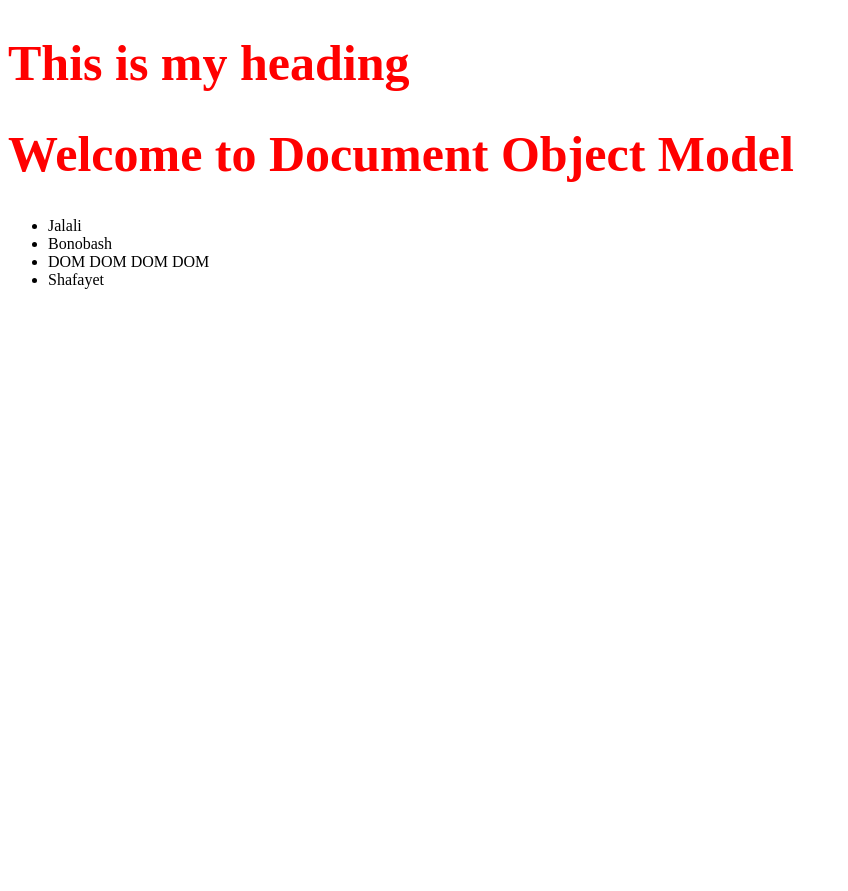
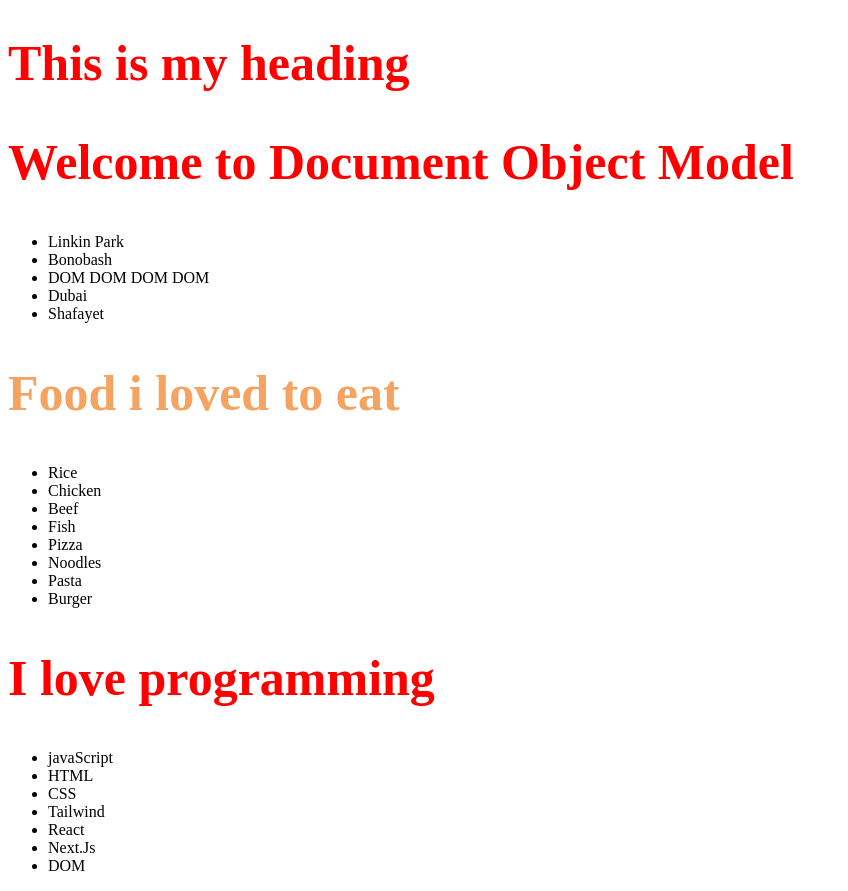
Before and after one commit to iamarifhossain1/document-object-model, a plain HTML site: page index.html in a window 1280 px wide. Shown: the whole page, without its empty margins (0-848 px from the left). Before the commit the page ends 800 px from the top, so only its background shows below. Drawn offline with Linux system fonts and the light colour scheme.

Commit message:
getElementByTagName

```diff
--- a/index.html
+++ b/index.html
@@ -12,33 +12,63 @@
             <h1>This is my heading</h1>
         </header>
         <main>
-            <h1>Welcome to Document Object Model</h1>
+            <section>
+                <h1>Welcome to Document Object Model</h1>
             <ul>
-                <li>Jalali</li>
+                <li id="band">Jalali Set</li>
                 <li>Bonobash</li>
                 <li>DOM DOM DOM DOM</li>
+                <li class="international">Dubai</li>
                 <li>Shafayet</li>
             </ul>
+            </section>
+
+            <section>
+                <h1 id="food-title">Foods i love</h1>
+                <ul>
+                    <li>Rice</li>
+                    <li>Chicken</li>
+                    <li>Beef</li>
+                    <li>Fish</li>
+                    <li class="foreign">Pizza</li>
+                    <li class="foreign">Noodles</li>
+                    <li class="foreign">Pasta</li>
+                    <li class="foreign">Burger</li>
+                </ul>
+            </section>
+
+            <section>
+                <h1 id="book-heading">Hello</h1>
+                <ul>
+                    <li class="book">javaScript</li>
+                    <li class="book">HTML</li>
+                    <li class="book">CSS</li>
+                    <li class="book">Tailwind</li>
+                    <li class="book">React</li>
+                    <li class="book">Next.Js</li>
+                    <li class="book">DOM</li>
+                </ul>
+
         </main>
     <script>
         // console.log('Hello From JavaScipt');
         // console.log('Kire JavaScript');
-        console.log('Document Object Model');
+        // console.log('Document Object Model');
 
         student = {
             name: 'Arif Hossain',
             id: 121,
             qualification: function (level) {
-                console.log('Highest level of education', level);
+                // console.log('Highest level of education', level);
 
             }
         }
 
         const liCollection = document.getElementsByTagName('li');
-        console.log(liCollection);
+        // console.log(liCollection);
 
         for(const li of liCollection) {
-            console.log(li.innerText);
+            // console.log(li.innerText);
 
         }
 
@@ -46,11 +76,42 @@
 
         const allH1Tags = document.getElementsByTagName('h1');
         for(const tag of allH1Tags) {
-            console.log(tag);
-            console.log(tag.innerText);
-            console.log(tag.innerHTML);
+            // console.log(tag);
+            // console.log(tag.innerText);
+            // console.log(tag.innerHTML);
 
         }
+
+        // get by ID
+
+        const getId = document.getElementById('food-title');
+        console.log(getId.innerText);
+
+        getId.innerText = 'Food i loved to eat'
+
+        const bandName = document.getElementById('band');
+        bandName.innerText = 'Linkin Park'
+
+        // getElementsByClassName
+
+        const foreign = document.getElementsByClassName('foreign');
+        console.log(foreign);
+
+        for(const element of foreign) {
+            console.log(element);
+        }
+
+        const findInt = document.getElementsByClassName('international');
+        console.log(findInt);
+
+        const findBooks = document.getElementsByClassName('book');
+        console.log(findBooks);
+
+        const findHeading = document.getElementById('book-heading')
+        console.log(findHeading);
+
+        findHeading.innerText = 'I love programming'
+
 
     </script>
 
--- a/styles/style.css
+++ b/styles/style.css
@@ -2,3 +2,7 @@ h1 {
     color: red;
     font-size: 50px;
 }
+
+#food-title {
+    color: sandybrown;
+}
```
